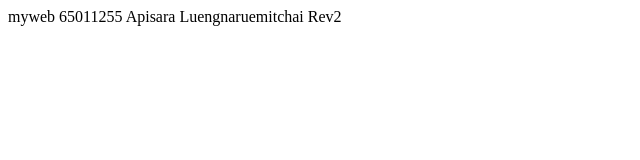
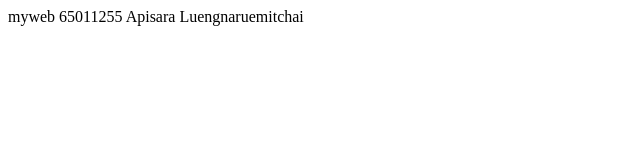
Before and after one commit to apisaraln/apisaraln.github.io, a plain HTML site: page index.html in a window 1280 px wide. Shown: the full height of the page, 0-640 px from the left. Drawn offline with Linux system fonts and the light colour scheme.

Commit message:
Update index.html

```diff
--- a/index.html
+++ b/index.html
@@ -6,6 +6,6 @@
     <title>Document</title>
 </head>
 <body>
-    myweb 65011255 Apisara Luengnaruemitchai Rev2
+    myweb 65011255 Apisara Luengnaruemitchai
 </body>
 </html>
```
